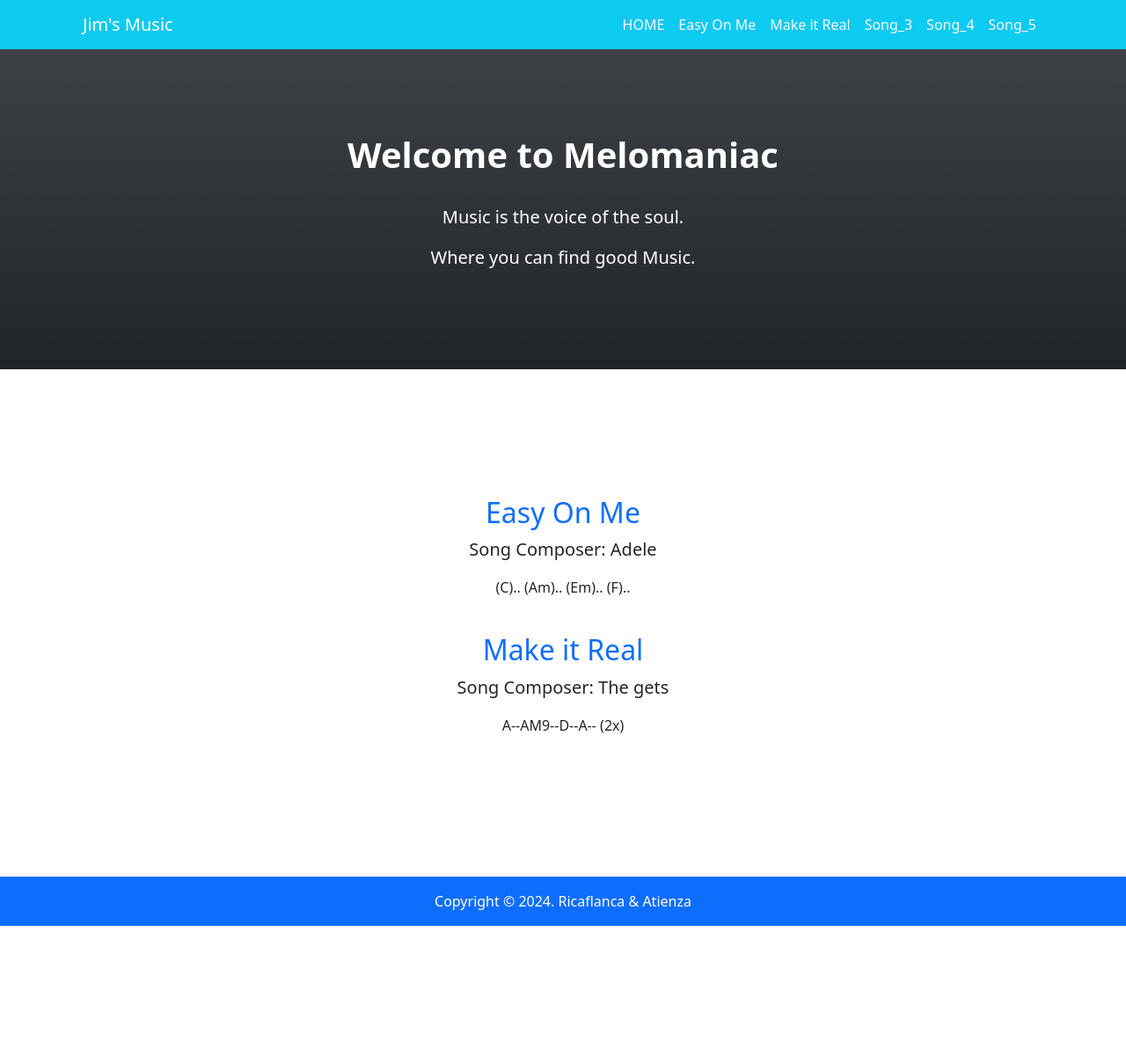
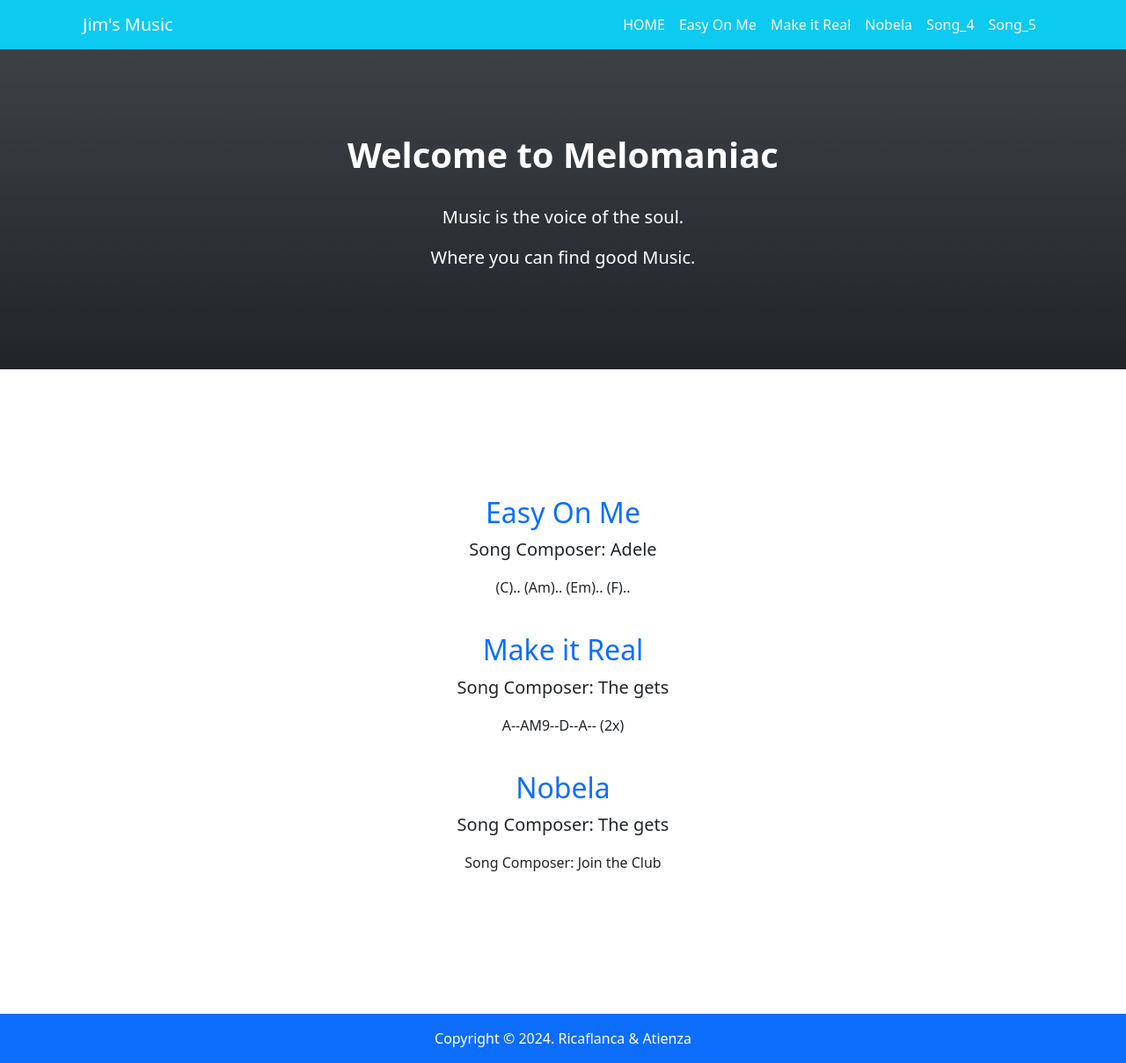
Before and after one commit to Jimuelpogi/act-melomaniac-Ricaflanca-Atienza, a PHP site: page / in a window 1280 px wide. Shown: the whole page at 88% size. Before the commit the page ends 1053 px from the top, so only its background shows below. Run offline with PHP 8.4, Linux system fonts and the light colour scheme.

Commit message:
Song3 page is Added

```diff
--- a/Song1.php
+++ b/Song1.php
@@ -25,7 +25,7 @@
                         <li class="nav-item"><a class="nav-link text-light" href="index.php">HOME</a></li>
                         <li class="nav-item"><a class="nav-link text-light" href="song1.php">Easy On Me</a></li>
                         <li class="nav-item"><a class="nav-link text-light" href="song2.php">Make it Real</a></li>
-                        <li class="nav-item"><a class="nav-link text-light" href="song3.php">Song_3</a></li>
+                        <li class="nav-item"><a class="nav-link text-light" href="song3.php">Nobela</a></li>
                         <li class="nav-item"><a class="nav-link text-light" href="song4.php">Song_4</a></li>
                         <li class="nav-item"><a class="nav-link text-light" href="song5.php">Song_5</a></li>
                     </ul>
--- a/Song2.php
+++ b/Song3.php
@@ -25,7 +25,7 @@
                         <li class="nav-item"><a class="nav-link text-light" href="index.php">HOME</a></li>
                         <li class="nav-item"><a class="nav-link text-light" href="song1.php">Easy On Me</a></li>
                         <li class="nav-item"><a class="nav-link text-light" href="song2.php">Make it Real</a></li>
-                        <li class="nav-item"><a class="nav-link text-light" href="song3.php">Song_3</a></li>
+                        <li class="nav-item"><a class="nav-link text-light" href="song3.php">Nobela</a></li>
                         <li class="nav-item"><a class="nav-link text-light" href="song4.php">Song_4</a></li>
                         <li class="nav-item"><a class="nav-link text-light" href="song5.php">Song_5</a></li>
                     </ul>
@@ -36,8 +36,8 @@
         <header class="bg-dark bg-gradient text-white">
 
             <div class="container px-4 text-center">
-                <h1 class="fw-bolder">Make it Real</h1>
-                <p class="lead">Song Composer: The gets</p>
+                <h1 class="fw-bolder">Nobela</h1>
+                <p class="lead">Song Composer: Join the Club</p>
 
             </div>
 
--- a/index.php
+++ b/index.php
@@ -21,7 +21,7 @@
                         <li class="nav-item"><a class="nav-link text-light" href="index.php">HOME</a></li>
                         <li class="nav-item"><a class="nav-link text-light" href="song1.php">Easy On Me</a></li>
                         <li class="nav-item"><a class="nav-link text-light" href="song2.php">Make it Real</a></li>
-                        <li class="nav-item"><a class="nav-link text-light" href="song3.php">Song_3</a></li>
+                        <li class="nav-item"><a class="nav-link text-light" href="song3.php">Nobela</a></li>
                         <li class="nav-item"><a class="nav-link text-light" href="song4.php">Song_4</a></li>
                         <li class="nav-item"><a class="nav-link text-light" href="song5.php">Song_5</a></li>
                     </ul>
@@ -53,6 +53,13 @@
                         <p class="lead">Song Composer: The gets</p>
                         <p>A--AM9--D--A-- (2x)</p>
                     </div>
+                </div><br>
+                <div class="row gx-4 justify-content-center">
+                    <div class="col-lg-12 text-center">
+                        <h2 class="text-primary">Nobela</h2>
+                        <p class="lead">Song Composer: The gets</p>
+                        <p> Song Composer: Join the Club </p>
+                    </div>
                 </div>
             </div>
         </section>
```
